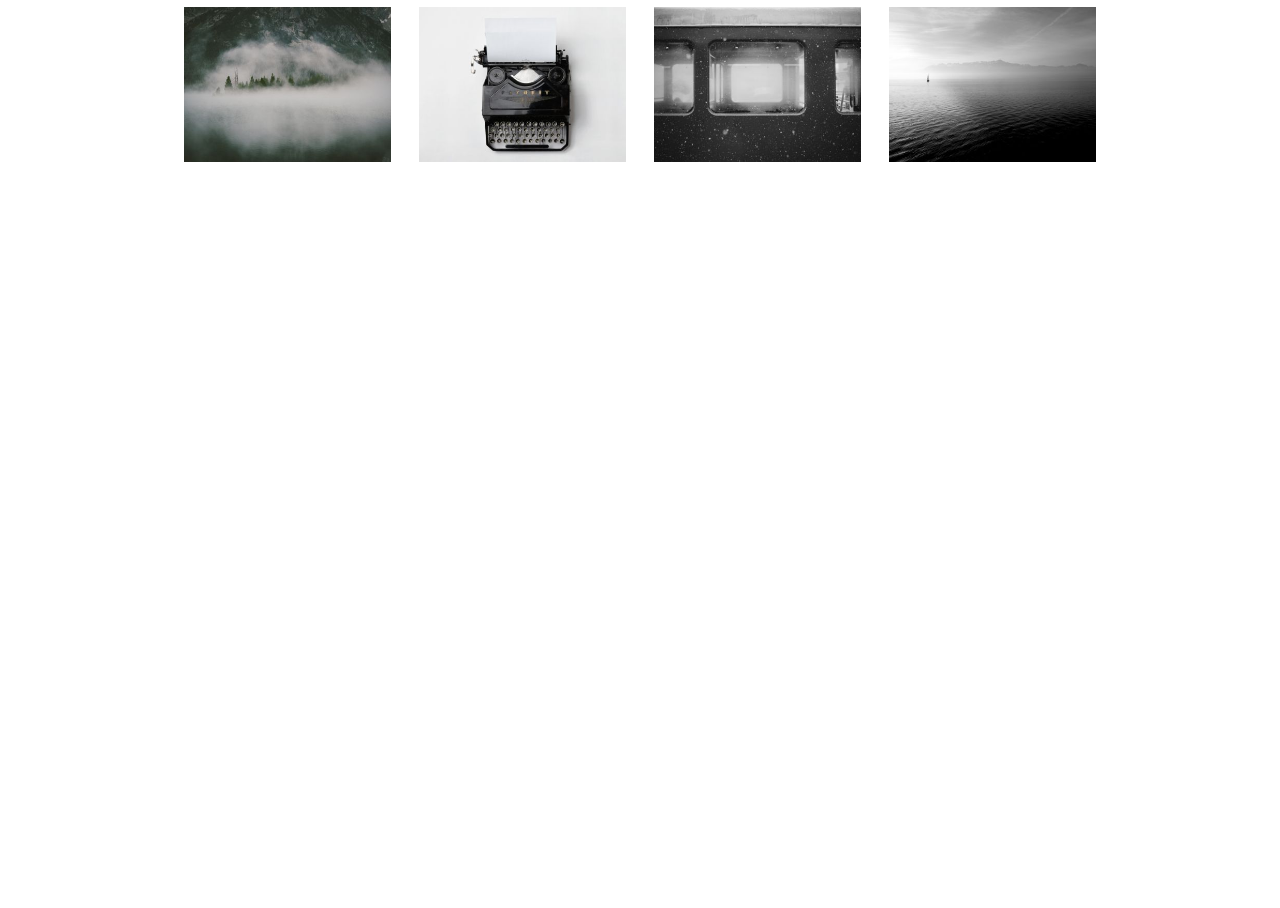
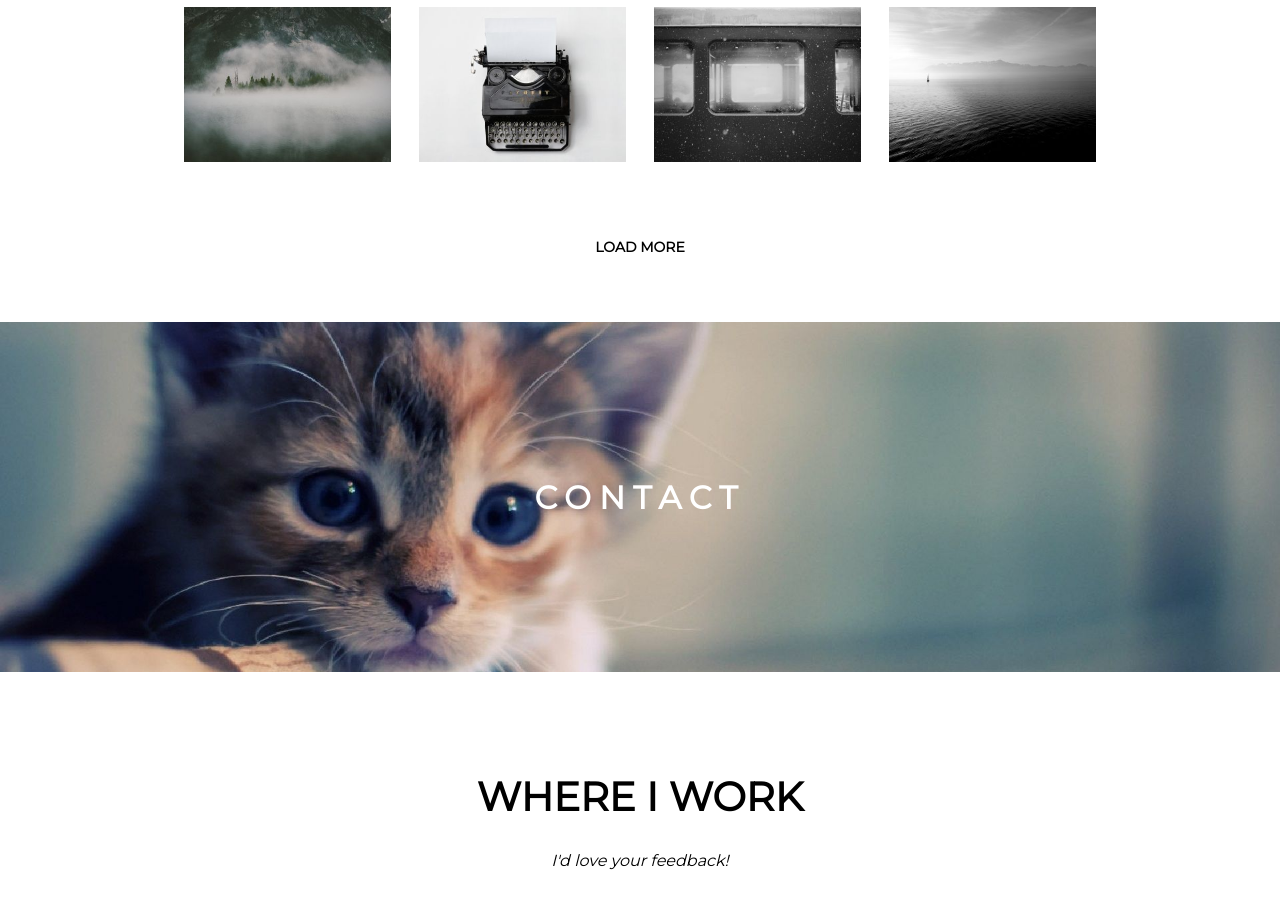
Before and after one commit to mamukinto/responsive, a plain HTML site: page index.html in a window 1280 px wide. Shown: the part 3037-3945 px from the top of the page. Before the commit the page ends 3209 px from the top, so only its background shows below. Drawn offline with Linux system fonts and the light colour scheme.

Commit message:
Add files via upload

```diff
--- a/index.html
+++ b/index.html
@@ -9,19 +9,19 @@
 </head>
 <body>
 
-	<header class="header">
+	<header class="header" id="home">
 		<div class="nav">
 			<div class="navbar">
-				<a href="#" class="home"  onclick="closeMenu()">HOME</a>
+				<a href="#home" class="home"  onclick="closeMenu()">HOME</a>
 				<a href="#abouts" class="hidden">
 				<i class="fa fa-user"></i>
 				ABOUT
 				</a>
-				<a href="#" class="hidden">
+				<a href="#portfolio" class="hidden">
 				<i class="fa fa-th"></i>
 				PORTFOLIO
 				</a>
-				<a href="#" class="hidden">
+				<a href="#contact" class="hidden">
 				<i class="fa fa-envelope"></i>
 				CONTACT
 			    </a>
@@ -39,11 +39,11 @@
 						<i class="fa fa-user"></i>
 						ABOUT
 					</a>
-					<a href="#" onclick="closeMenu()">
+					<a href="#portfolio" onclick="closeMenu()">
 						<i class="fa fa-th"></i>
 						PORTFOLIO
 					</a>
-					<a href="#" onclick="closeMenu()">
+					<a href="#contact" onclick="closeMenu()">
 						<i class="fa fa-envelope"></i>
 						CONTACT
 				    </a>
@@ -128,15 +128,15 @@
 
 
 
-	<section class="portfolio">
+	<section class="portfolio" id="portfolio">
 		<div class="portfolio-txt">
 			<h1>MY WORK</h1>
 			<p>Here are some of my latest lorem work ipsum tipsum.
 			Click on the images to make them bigger</p>
 		</div>
-		<div class="portfolio-images">
+		<div class="portfolio-images"  >
 
-			<img src="1.jpg" alt="1">
+			<img src="1.jpg" alt="1" >
 
 			<img src="2.jpg" alt="2">
 
@@ -153,8 +153,20 @@
 			<img src="8.jpg" alt="8">
 
 		</div>
+
+		<button >LOAD MORE</button>
 	</section>
 
+
+	<div class="contact-line"><h1>CONTACT</h1></div><div  id="contact"></div>
+
+	<div class="contact">
+  		<h3>WHERE I WORK</h3>
+  		<p><em>I'd love your feedback!</em></p>
+
+
+
+	</div>
 
 
 
--- a/main.css
+++ b/main.css
@@ -9,7 +9,7 @@
 }
 
 body {
-
+height: 1000000px;
 }
 
 .header {
@@ -366,4 +366,58 @@ main {
 	.portfolio-images > img {
 		width: 100%;
 	}
+	.portfolio-txt > p {
+		width: 80%;
+	}
 }
+.portfolio > button {
+	border: 0;
+	background-color: transparent;
+	width: 120px;
+	height: 50px;
+	font-size: 14px;
+	font-weight: 700;
+	padding: 15px;
+	margin-bottom: 50px;
+	margin-top: 50px;
+}
+.portfolio > button:hover {
+
+	background-color: #aaaaaa;
+	color: #000;
+
+}
+
+.contact-line {
+	height: 350px;
+	width: 100%;
+	background-image: url(bg3.jpg);
+	background-size: cover;
+	background-attachment: fixed;
+    background-position: center;
+    background-repeat: no-repeat;
+    display: flex;
+    justify-content: center;
+    align-items: center;
+}
+
+.contact-line > h1 {
+	color: #FFF;
+	font-size: 32px;
+	letter-spacing: 8px;
+}
+
+.contact > h3 {
+	text-align:center;
+	margin-top: 100px;
+	margin-bottom: 30px;
+	font-size: 40px;
+}
+
+.contact > p {
+	text-align: center;
+	margin-bottom: 50px;
+}
+#contactt {
+	margin-bottom: 150px;
+}
```
Also changed, not shown: bg3.jpg (added), map.jpg (added).
